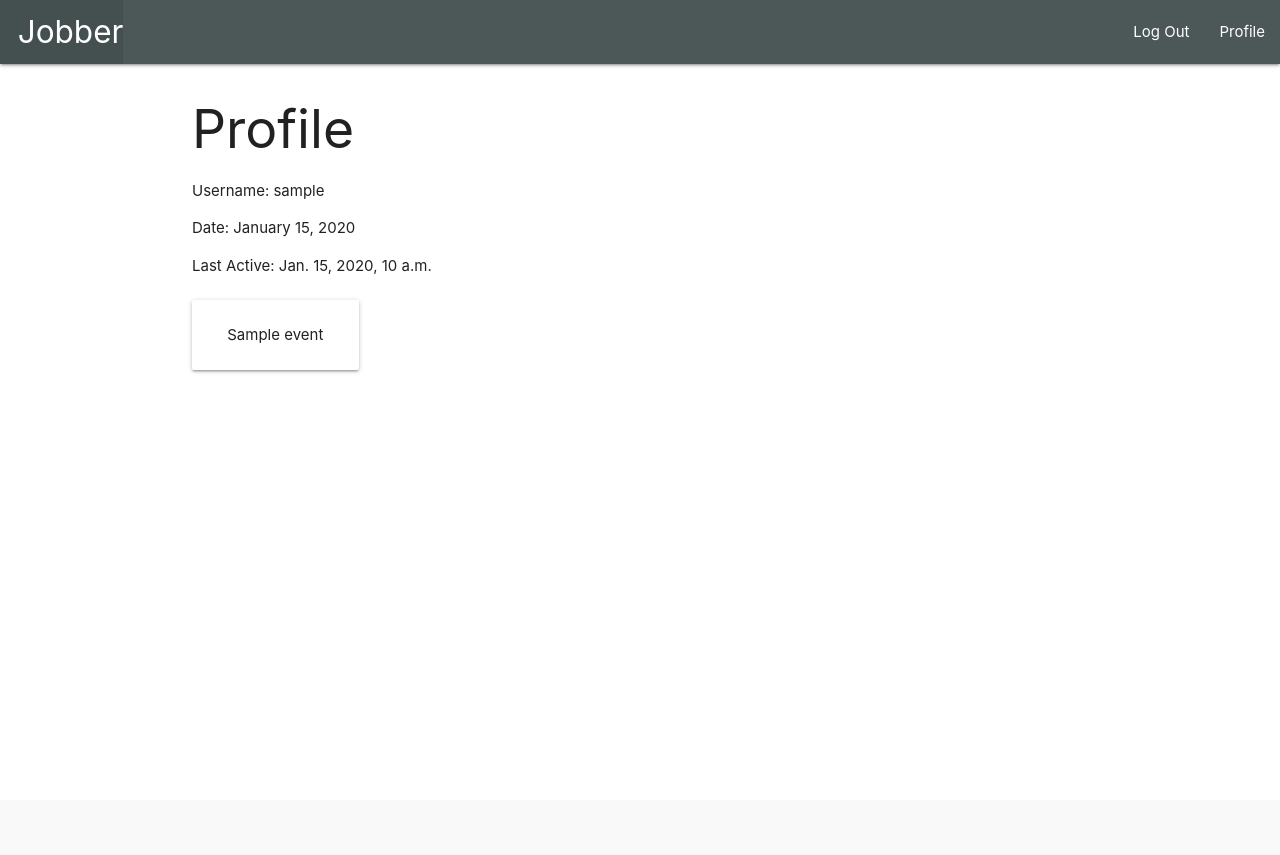
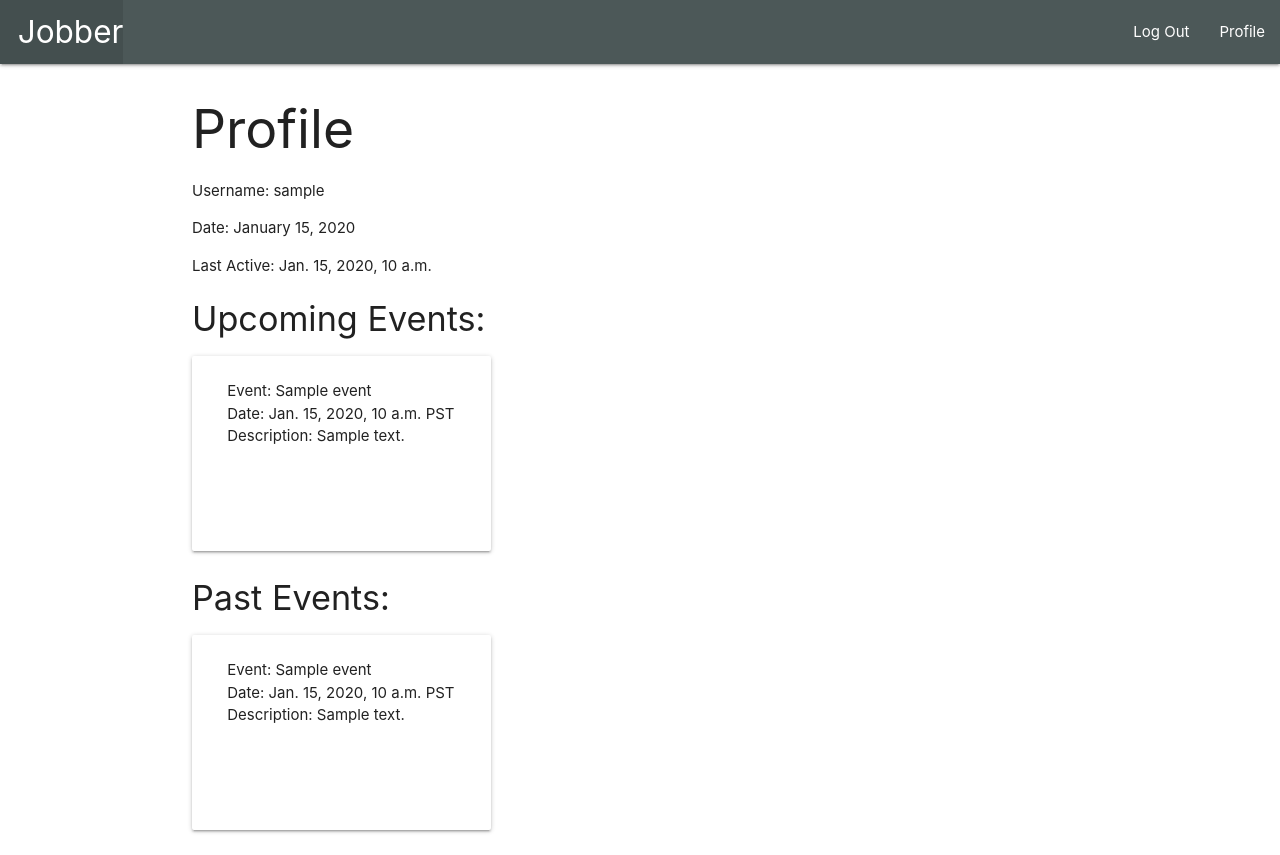
Before and after one commit to samleemcknight/jobber, a Django app: page /profile/1/ in a window 1280 px wide. Before the commit the page ends 373 px from the top, so only its background shows below. Run offline with Django 3.2, Linux system fonts and the light colour scheme; tables that the repository leaves empty hold one stand-in row (values such as "Sample post"); parts of the project's set-up code (start-up, migrations or seed data) failed here and were passed over.

Commit message:
adds registered events to profiles

```diff
--- a/main_app/static/css/style.css
+++ b/main_app/static/css/style.css
@@ -14,6 +14,12 @@
 .keyword {
   font-size: 1.2rem;
   font-weight: 500;
+}
+
+.profile-events {
+  height: 13rem;
+  margin: 5px;
+  overflow: hidden;
 }
 
 .registration-text {
--- a/main_app/templates/index.html
+++ b/main_app/templates/index.html
@@ -26,9 +26,8 @@
 </form>
 </div>
 <div class="row">
-  <div class="col s12">
     {% for event in events %}
-      <div class="card">
+      <div class="card col s-3">
         <div class="card-content">
           <a href="{% url 'event_detail' event.id %}"><h3>{{ event.name }}</h3></a>
           {{ event.description }}
@@ -36,7 +35,6 @@
         </div>
       </div>
     {% endfor %}
-  </div>
 </div>
 
 {% endblock  %}
--- a/main_app/templates/registration/profile.html
+++ b/main_app/templates/registration/profile.html
@@ -27,12 +27,28 @@
 <h3>Login to view h3rofile</h3>
 
 {% endif %}
+<h4>Upcoming Events:</h4>
 <div class="row">
   {% for event in events %}
-  <div class="card col s-3">
-    <div class="card-content">
-      {{ event.name }}
-    </div>
+  <div class="card col m4 profile-events">
+      <div class="card-content">
+          Event: {{ event.name }}<br>
+          Date: {{ event.date }} {{ event.time_zone }}<br>
+          Description: {{ event.description }}
+      </div>
+  </div>
+  {% endfor %}
+</div>
+
+<h4>Past Events:</h4>
+<div class="row">
+  {% for event in events %}
+  <div class="card col m4 profile-events">
+      <div class="card-content">
+          Event: {{ event.name }}<br>
+          Date: {{ event.date }} {{ event.time_zone }}<br>
+          Description: {{ event.description }}
+      </div>
   </div>
   {% endfor %}
 </div>
--- a/main_app/views.py
+++ b/main_app/views.py
@@ -32,7 +32,6 @@ def view_profile(request, user_id):
     user = request.user
   date = user.date_joined
   user.date_joined = date.strftime("%B %d, %Y")
-  events = Event.objects.all()
   context = {
     'user': user,
     'events': events
```
